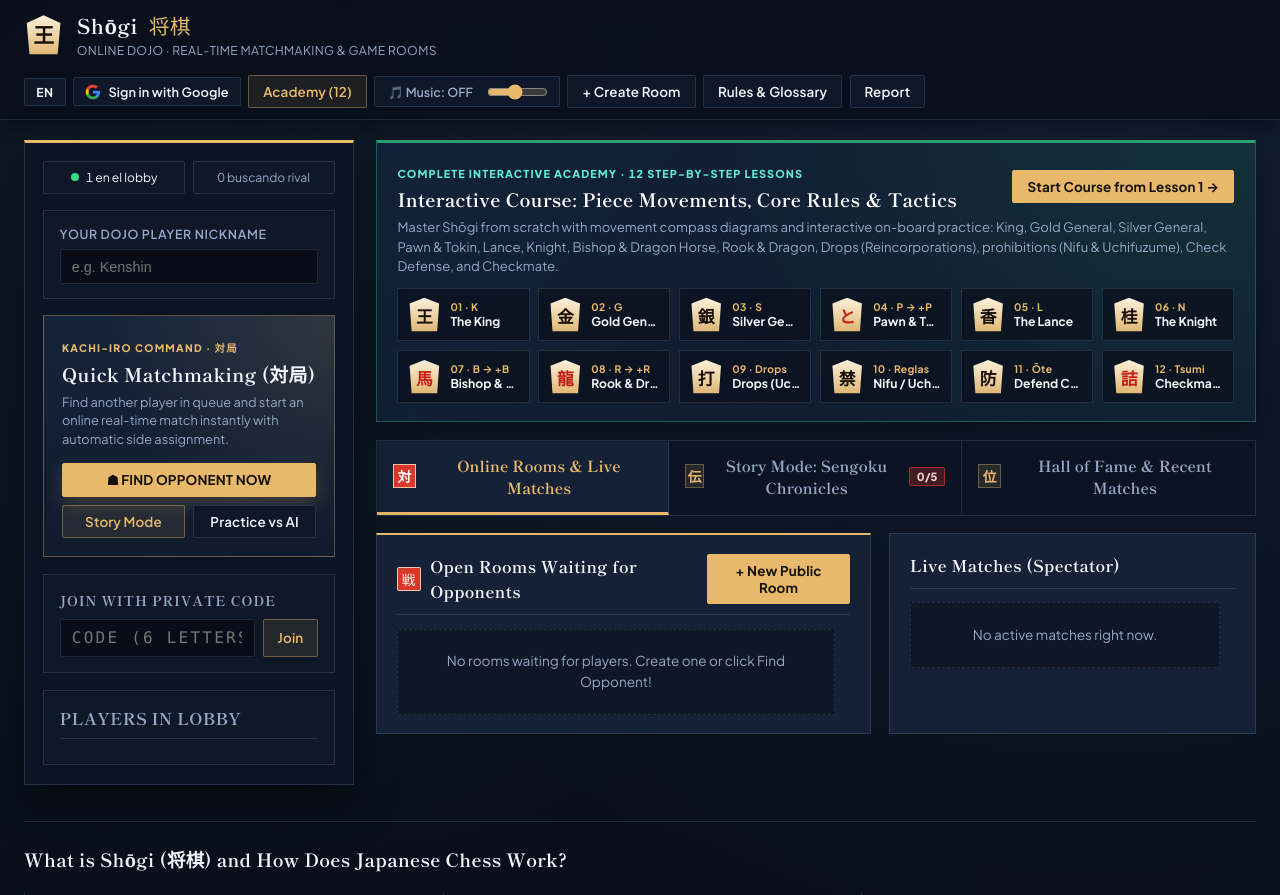
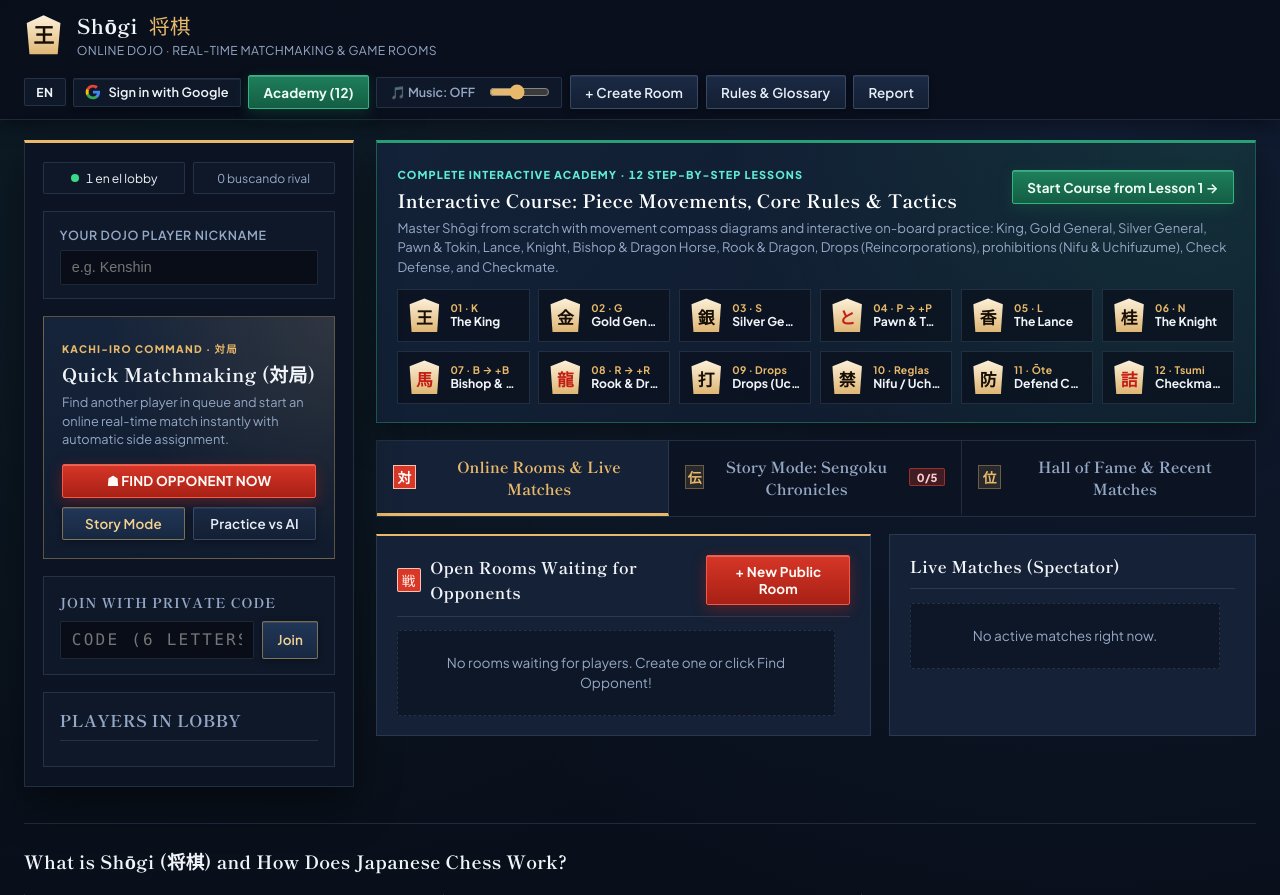
Before and after one commit to valdivieso01/shogi-web, a Flask app: page / in a window 1280 px wide. Shown: the top 895 px of the page. Run offline with Flask 3, Linux system fonts and the light colour scheme; data that the repository does not hold is empty; some libraries are stand-ins or nearby versions; some web fonts are replaced.

Commit message:
style(buttons): replace flat beige buttons with Shu-iro vermilion, Tatami jade, and sculpted Indigo buttons

```diff
--- a/app.py
+++ b/app.py
@@ -1380,7 +1380,7 @@ def render_legal_page(
   <link rel="preconnect" href="https://fonts.googleapis.com">
   <link rel="preconnect" href="https://fonts.gstatic.com" crossorigin>
   <link href="https://fonts.googleapis.com/css2?family=Plus+Jakarta+Sans:wght@400;500;600;700;800&family=Shippori+Mincho:wght@600;700;800&family=Yuji+Syuku&display=swap" rel="stylesheet">
-  <link rel="stylesheet" href="/static/styles.css?v=24">
+  <link rel="stylesheet" href="/static/styles.css?v=25">
   <script async src="https://pagead2.googlesyndication.com/pagead/js/adsbygoogle.js?client=ca-pub-4665232577336299" crossorigin="anonymous"></script>
   <script>
     window.va = window.va || function () {{ (window.vaq = window.vaq || []).push(arguments); }};
@@ -1924,7 +1924,7 @@ def page_admin():
   <link rel="preconnect" href="https://fonts.googleapis.com">
   <link rel="preconnect" href="https://fonts.gstatic.com" crossorigin>
   <link href="https://fonts.googleapis.com/css2?family=Plus+Jakarta+Sans:wght@400;500;600;700;800&family=Shippori+Mincho:wght@600;700;800&family=Yuji+Syuku&display=swap" rel="stylesheet">
-  <link rel="stylesheet" href="/static/styles.css?v=24">
+  <link rel="stylesheet" href="/static/styles.css?v=25">
   <script src="https://accounts.google.com/gsi/client" async defer></script>
   <style>
     .admin-container { max-width: 1280px; margin: 1.25rem auto 3.5rem; padding: 0 1.25rem; }
--- a/static/index.html
+++ b/static/index.html
@@ -37,7 +37,7 @@
   <link rel="preconnect" href="https://fonts.googleapis.com">
   <link rel="preconnect" href="https://fonts.gstatic.com" crossorigin>
   <link href="https://fonts.googleapis.com/css2?family=Plus+Jakarta+Sans:wght@400;500;600;700;800&family=Shippori+Mincho:wght@600;700;800&family=Yuji+Syuku&display=swap" rel="stylesheet">
-  <link rel="stylesheet" href="/static/styles.css?v=24">
+  <link rel="stylesheet" href="/static/styles.css?v=25">
 
   <!-- Datos Estructurados JSON-LD (Schema.org WebSite + WebApplication + FAQPage) para indexado en Google -->
   <script type="application/ld+json">
@@ -177,7 +177,7 @@
       <button type="button" class="btn" id="btn-flip-board" data-i18n="btn_flip_board" hidden>
         Girar tablero
       </button>
-      <button type="button" class="btn btn-accent" id="btn-start-tutorial-top" data-i18n="btn_learn_play">
+      <button type="button" class="btn btn-jade" id="btn-start-tutorial-top" data-i18n="btn_learn_play">
         Academia (12)
       </button>
       <div class="audio-control-pill" role="group" aria-label="Control de música relajante del Dojo">
@@ -285,7 +285,7 @@
                   <span class="tutorial-tag" data-i18n="academy_badge">Academia Interactiva Completa · 12 Lecciones con Diagramas</span>
                   <h2 id="tutorial-lobby-heading" data-i18n="academy_heading">Curso Paso a Paso: Cómo Mueve Cada Pieza, Reglas y Tácticas</h2>
                 </div>
-                <button type="button" class="btn btn-primary" id="btn-start-tutorial-hero" data-i18n="btn_start_course">
+                <button type="button" class="btn btn-jade" id="btn-start-tutorial-hero" data-i18n="btn_start_course">
                   Empezar Curso desde Lección 1 →
                 </button>
               </div>
--- a/static/styles.css
+++ b/static/styles.css
@@ -361,11 +361,10 @@ h3 {
 
 .btn-dock-main {
   width: 100%;
-  padding-block: 0.75rem;
-  font-size: 0.95rem;
+  padding-block: 0.78rem;
+  font-size: 0.94rem;
   text-transform: uppercase;
-  letter-spacing: 0.04em;
-  box-shadow: 0 6px 18px rgba(232, 185, 106, 0.22);
+  letter-spacing: 0.05em;
 }
 
 .dock-secondary-grid {
@@ -1576,58 +1575,99 @@ h3 {
   font-family: ui-monospace, "Cascadia Code", Consolas, monospace;
 }
 
-/* Botones (Estilo Editorial Shōgiban) */
+/* Botones (Sistema de Color Japonés: Bermellón Shu-iro · Jade Tatami · Índigo Acero) */
 .btn {
-  padding-block: 0.44rem;
-  padding-inline: 0.88rem;
+  padding-block: 0.46rem;
+  padding-inline: 0.9rem;
   border-radius: var(--radius-sm);
-  border: 1px solid var(--border-subtle);
-  background: var(--bg-surface);
-  color: var(--text-main);
+  border: 1px solid rgba(148, 179, 224, 0.26);
+  background: linear-gradient(180deg, #1b2a44 0%, #131f33 100%);
+  color: #e6eef8;
   font-family: var(--font-sans);
   font-size: 0.84rem;
   font-weight: 600;
   letter-spacing: 0.01em;
   cursor: pointer;
-  transition: background-color 0.14s ease, border-color 0.14s ease, color 0.14s ease;
+  box-shadow: inset 0 1px 0 rgba(255, 255, 255, 0.06), 0 2px 6px rgba(0, 0, 0, 0.35);
+  transition: background 0.15s ease, border-color 0.15s ease, color 0.15s ease, transform 0.12s ease, box-shadow 0.15s ease;
 }
 
 .btn:hover:not(:disabled) {
-  background: #1d2d47;
+  background: linear-gradient(180deg, #243859 0%, #1a2942 100%);
+  border-color: rgba(148, 179, 224, 0.55);
+  color: #ffffff;
+}
+
+.btn:active:not(:disabled) {
+  transform: translateY(1px);
+}
+
+.btn:disabled {
+  opacity: 0.48;
+  cursor: not-allowed;
+}
+
+/* Acción Primaria de Combate: Laca Bermellón Samurái (Shu-iro 朱色) */
+.btn-primary {
+  background: linear-gradient(180deg, #d63627 0%, #a82015 100%);
+  color: #fff8f5;
+  border-color: #ef5a4a;
+  font-weight: 700;
+  box-shadow:
+    inset 0 1px 0 rgba(255, 210, 195, 0.32),
+    0 4px 14px rgba(184, 32, 21, 0.42);
+}
+
+.btn-primary:hover:not(:disabled) {
+  background: linear-gradient(180deg, #e54232 0%, #bc261a 100%);
+  border-color: #ff7b6b;
+  color: #ffffff;
+  box-shadow:
+    inset 0 1px 0 rgba(255, 225, 215, 0.42),
+    0 6px 18px rgba(214, 54, 39, 0.55);
+}
+
+/* Acción de Academia / Aprendizaje: Verde Jade Tatami (翠緑) */
+.btn-jade {
+  background: linear-gradient(180deg, #1e7f5c 0%, #145e43 100%);
+  color: #ecfdf5;
+  border-color: #34b384;
+  font-weight: 700;
+  box-shadow:
+    inset 0 1px 0 rgba(167, 243, 208, 0.28),
+    0 4px 14px rgba(20, 94, 67, 0.42);
+}
+
+.btn-jade:hover:not(:disabled) {
+  background: linear-gradient(180deg, #24946c 0%, #197050 100%);
+  border-color: #5eead4;
+  color: #ffffff;
+}
+
+/* Acción Secundaria Destacada: Índigo Real con filete luminoso */
+.btn-accent {
+  background: linear-gradient(180deg, #213757 0%, #172740 100%);
+  color: #f3d292;
+  border-color: rgba(232, 185, 106, 0.48);
+  box-shadow: inset 0 1px 0 rgba(232, 185, 106, 0.14), 0 2px 6px rgba(0, 0, 0, 0.35);
+}
+
+.btn-accent:hover:not(:disabled) {
+  background: linear-gradient(180deg, #2b476f 0%, #1e3352 100%);
   border-color: var(--accent-gold);
-}
-
-.btn-primary {
-  background: var(--accent-gold);
-  color: #16110b;
-  border-color: var(--accent-gold);
-  font-weight: 700;
-}
-
-.btn-primary:hover:not(:disabled) {
-  background: var(--accent-gold-hover);
-  border-color: var(--accent-gold-hover);
-}
-
-.btn-accent {
-  background: rgba(217, 173, 101, 0.1);
-  color: var(--accent-gold);
-  border-color: rgba(217, 173, 101, 0.42);
-}
-
-.btn-accent:hover:not(:disabled) {
-  background: rgba(217, 173, 101, 0.18);
+  color: #ffe4ad;
 }
 
 .btn-danger {
-  background: rgba(184, 41, 29, 0.14);
-  color: #fca5a5;
-  border-color: rgba(184, 41, 29, 0.42);
+  background: rgba(184, 41, 29, 0.18);
+  color: #fecaca;
+  border-color: rgba(239, 68, 68, 0.48);
 }
 
 .btn-danger:hover:not(:disabled) {
-  background: rgba(184, 41, 29, 0.24);
-  border-color: #ef4444;
+  background: rgba(214, 54, 39, 0.32);
+  border-color: #f87171;
+  color: #ffffff;
 }
 
 .btn-block {
@@ -2198,7 +2238,7 @@ dialog::backdrop {
   align-items: center;
   gap: 0.5rem;
   background: var(--bg-surface);
-  border: 1px solid var(--accent-gold);
+  border: 1px solid rgba(148, 179, 224, 0.35);
   padding: 0.2rem 0.55rem 0.2rem 0.25rem;
   border-radius: var(--radius-sm);
 }
@@ -2207,11 +2247,14 @@ dialog::backdrop {
   display: inline-flex;
   align-items: center;
   gap: 0.25rem;
-  background: var(--accent-gold);
-  color: #0a101d !important;
-  font-size: 0.72rem;
+  background: linear-gradient(180deg, #b8291d 0%, #8f1c12 100%);
+  border: 1px solid rgba(255, 195, 180, 0.5);
+  color: #fff6f2 !important;
+  font-size: 0.7rem;
   font-weight: 800;
-  padding: 0.18rem 0.55rem;
+  letter-spacing: 0.04em;
+  text-transform: uppercase;
+  padding: 0.16rem 0.5rem;
   border-radius: var(--radius-sm);
   text-decoration: none !important;
   transition: filter 0.15s ease;
```
